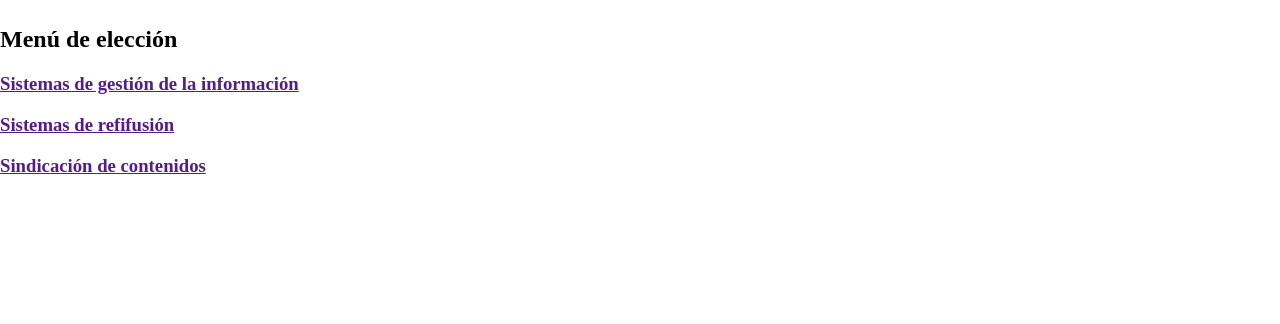
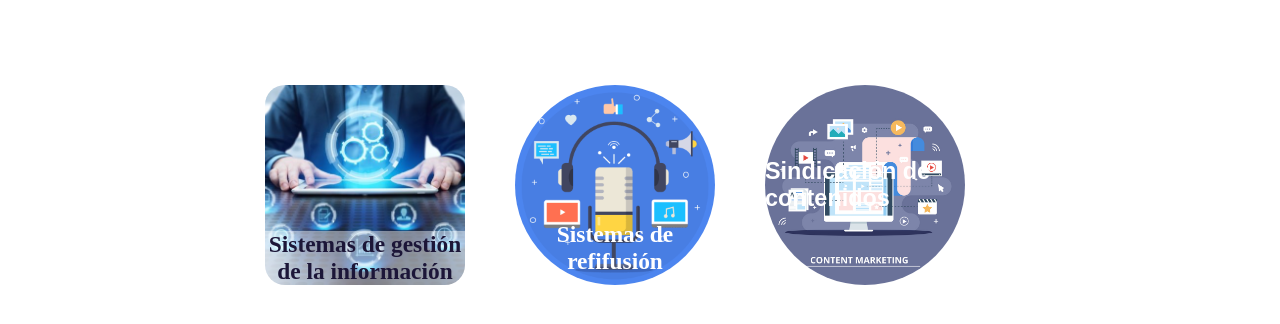
Before and after one commit to LuciaRol/ProyectoCompartidoLM, a plain HTML site: page index.html in a window 1280 px wide. Shown: the part 355-679 px from the top of the page. Drawn offline with Linux system fonts and the light colour scheme.

Commit message:
0905231111

```diff
--- a/css/primer_menu.css
+++ b/css/primer_menu.css
@@ -11,22 +11,11 @@
     --color4 :#d8dded;
     --color5: #f3f3f3;
 }
-
-/* header */
-
-
-/*Botones registro y login*/
-
-
-/*footer*/
-
-
-/*MENU USUARIO*/
+/*MENU */
 
 .menu_usuario{
     display: flex;
     justify-content: center;
-    align-items:center;
     flex-direction: column;
     height: 60vh;
 }
@@ -44,11 +33,11 @@
 .menu a{
     text-decoration: none;
 }
-#imagenERP{
+#imagenSDG{
     font-size: 20px;
     width: 10em;
     height: 10em;
-    background-image: url();
+    background-image: url(../images/sdg.png);
     background-size: cover;
     background-position: center;
     color:var(--color1);
@@ -58,11 +47,15 @@
     border-radius: 10%;
     margin-right: 50px;
 }
-#imagenCRM{
+#imagenSDG h3{
+    background-color: rgba(255, 255, 255, 0.445);
+    text-align: center;
+}
+#imagenSDR{
     font-size: 20px;
     width: 10em;
     height: 10em;
-    background-image: url();
+    background-image: url(../images/sdr.png);
     background-size: cover;
     background-position: center;
     color:var(--color1);
@@ -72,16 +65,22 @@
     border-radius: 50%;
     margin-right: 50px;
 }
-#imagenBI{
+#imagenSDR h3{
+    text-align: center;
+    color: white;
+    margin-bottom: 10px;
+}
+#imagenSDC{
     font-size: 20px;
+    font-family: Arial, Helvetica, sans-serif;
     width: 10em;
     height: 10em;
-    background-image: url();
+    background-image: url(../images/sdc.jpg);
     background-size: cover;
     background-position: center;
-    color:var(--color1);
+    color:white;
     display: flex;
-    align-items: last baseline;
+    align-items: center;
     justify-content: center;
     border-radius: 50%;
     margin-right: 50px;
--- a/css/segundo_menu.css
+++ b/css/segundo_menu.css
@@ -37,7 +37,7 @@
     font-size: 20px;
     width: 10em;
     height: 10em;
-    background-image: url(../images/erp.png);
+    background-image: url(images/erp.png);
     background-size: cover;
     background-position: center;
     color:var(--color1);
@@ -51,7 +51,7 @@
     font-size: 20px;
     width: 10em;
     height: 10em;
-    background-image: url(../images/crm.png);
+    background-image: url(images/crm.png);
     background-size: cover;
     background-position: center;
     color:var(--color1);
--- a/index.html
+++ b/index.html
@@ -6,6 +6,7 @@
     <meta name="viewport" content="width=device-width, initial-scale=1.0">
     <title>Temna 9 y 10</title>
     <link rel="stylesheet" href="css/head_foot.css">
+    <link rel="stylesheet" href="css/primer_menu.css">
 </head>
 <body>
     <header>
@@ -16,17 +17,17 @@
             <h2 class="titulo-seccion">Menú de elección</h2>
             <div class="menu">
                 <a href="">
-                    <div class="opcionmenu">
+                    <div id="imagenSDG">
                         <h3>Sistemas de gestión de la información</h3>
                     </div>
                 </a>
                 <a href="">
-                    <div class="opcionmenu">
+                    <div id="imagenSDR">
                         <h3>Sistemas de refifusión</h3>
                     </div>
                 </a>
                 <a href="">
-                    <div class="opcionmenu">
+                    <div id="imagenSDC">
                         <h3>Sindicación de contenidos</h3>
                     </div>
                 </a>
```
Also changed, not shown: images/sdc.jpg (added), images/sdg.png (added), images/sdr.png (added).
